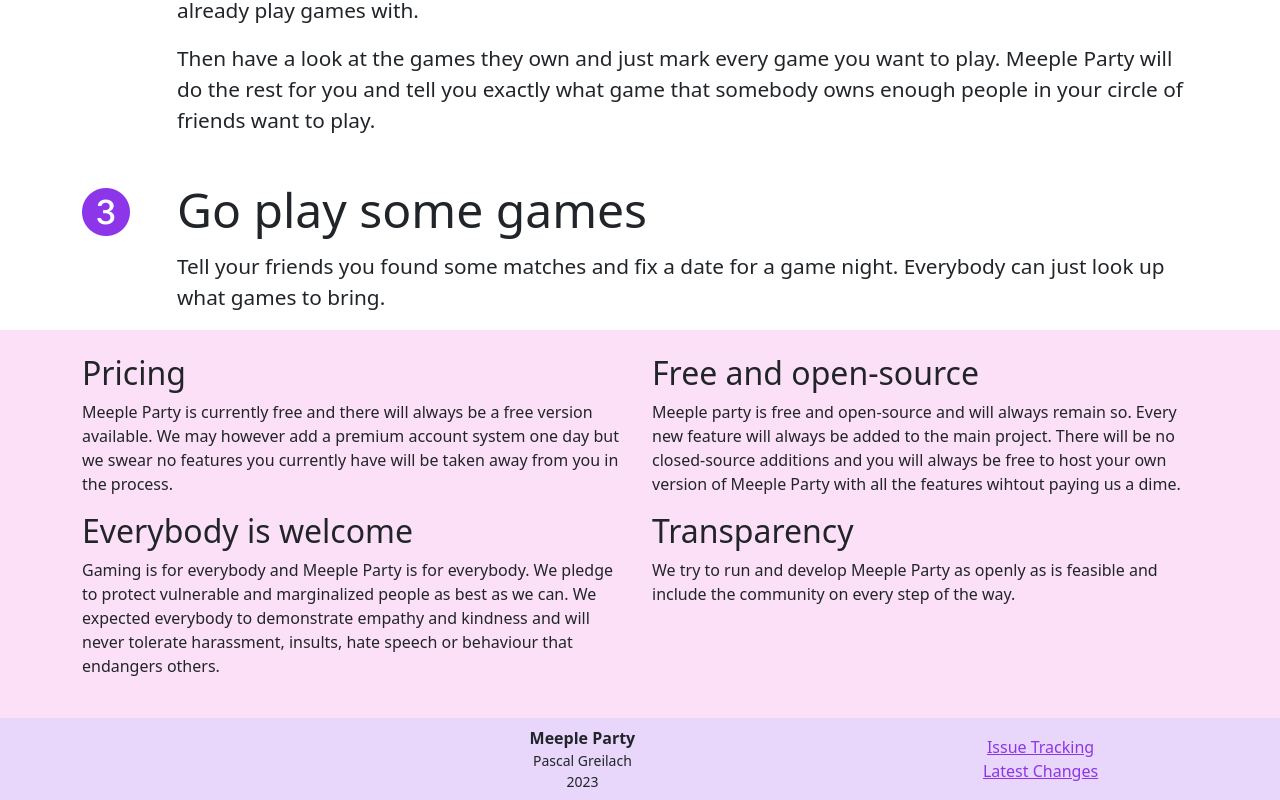
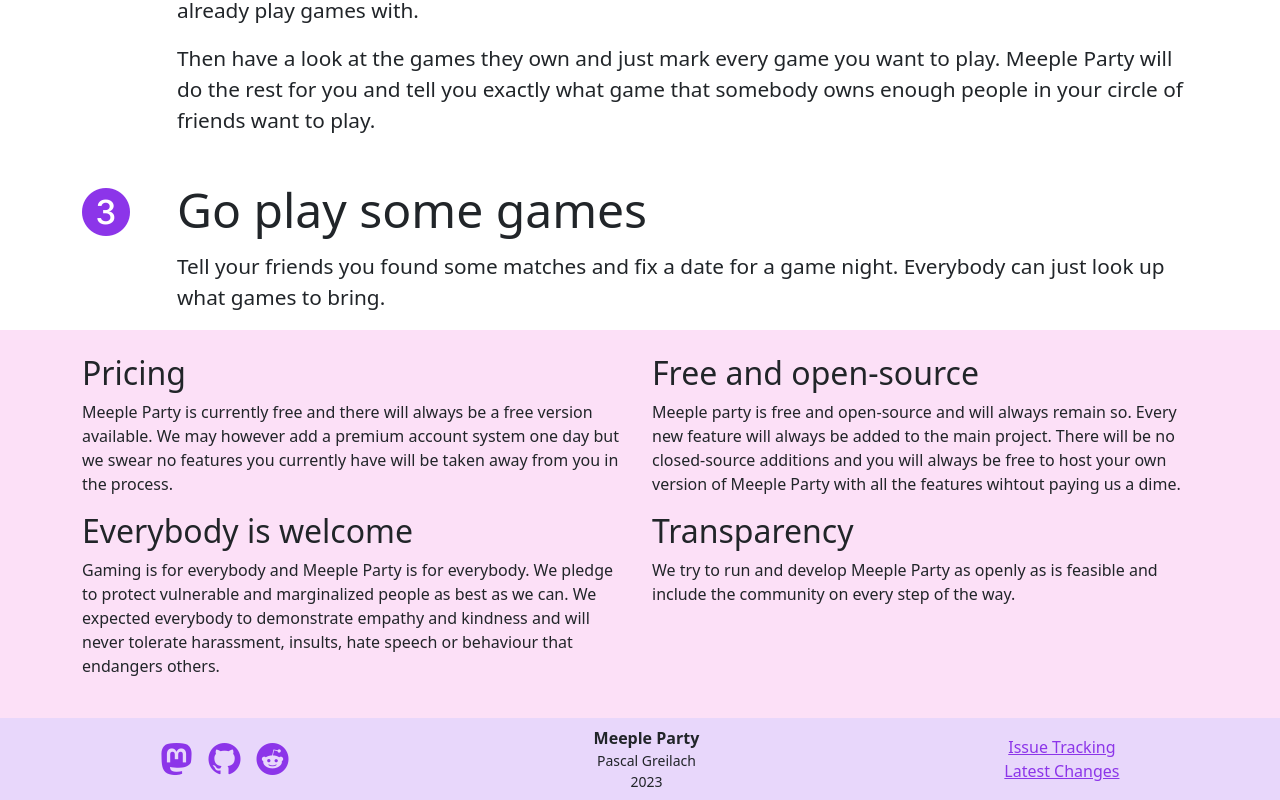
Before and after one commit to Friedenspanzer/meeple-party, a Next.js app: page / in a window 1280 px wide. Shown: the part 1109-1909 px from the top of the page. Built offline with nearby package versions, Linux system fonts and the light colour scheme; no server answers.

Commit message:
Add social media accounts to footer

```diff
--- a/app/page.module.css
+++ b/app/page.module.css
@@ -25,12 +25,3 @@
   font-size: 1.3rem;
   font-weight: 300;
 }
-
-.social {
-  list-style-type: none;
-  display: flex;
-  margin: 0;
-  padding: 0;
-  gap: 1rem;
-  font-size: 2rem;
-}
--- a/app/page.tsx
+++ b/app/page.tsx
@@ -104,7 +104,7 @@ export default function Home() {
             <p>
               Connect with the people you already know. Meeple Party is not a
               social network like the others, we don&apos;t even want you to
-              befriend people you haven&apos; met. Just fill in the circle of
+              befriend people you haven&apos;t met. Just fill in the circle of
               friends and acquaintances you already play games with.
             </p>
             <p>
--- a/components/Footer/Footer.tsx
+++ b/components/Footer/Footer.tsx
@@ -4,17 +4,45 @@ import styles from "./footer.module.css";
 export default function Footer() {
   return (
     <div className={styles.container}>
-      <div className={styles.stack}></div>
+      <div className={styles.stack}>
+        {" "}
+        <ul className={styles.social}>
+          <li>
+            <Link href="." title="Mastodon">
+              <i className="bi bi-mastodon"></i>
+            </Link>
+          </li>
+          <li>
+            <Link
+              href="https://github.com/Friedenspanzer/meeple-party/"
+              title="Github"
+            >
+              <i className="bi bi-github"></i>
+            </Link>
+          </li>
+          <li>
+            <Link href="." title="Reddit">
+              <i className="bi bi-reddit"></i>
+            </Link>
+          </li>
+        </ul>
+      </div>
       <div className={styles.stack}>
         <strong>Meeple Party</strong>
         <small>Pascal Greilach</small>
         <small>2023</small>
       </div>
       <div className={styles.stack}>
-        <Link href="https://github.com/Friedenspanzer/meeple-party/issues" target="_blank">
+        <Link
+          href="https://github.com/Friedenspanzer/meeple-party/issues"
+          target="_blank"
+        >
           Issue Tracking
         </Link>
-        <Link href="https://github.com/Friedenspanzer/meeple-party/pulls?q=is%3Apr+is%3Aclosed" target="_blank">
+        <Link
+          href="https://github.com/Friedenspanzer/meeple-party/pulls?q=is%3Apr+is%3Aclosed"
+          target="_blank"
+        >
           Latest Changes
         </Link>
       </div>
--- a/components/Footer/footer.module.css
+++ b/components/Footer/footer.module.css
@@ -14,3 +14,12 @@
   flex-direction: column;
   align-items: center;
 }
+
+.social {
+  list-style-type: none;
+  display: flex;
+  margin: 0;
+  padding: 0;
+  gap: 1rem;
+  font-size: 2rem;
+}
```
